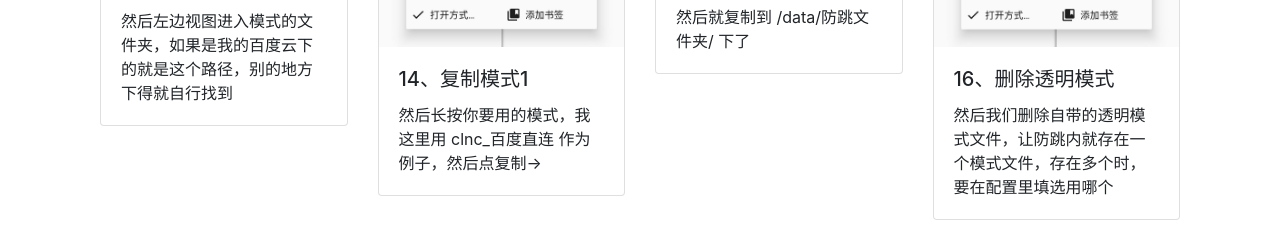
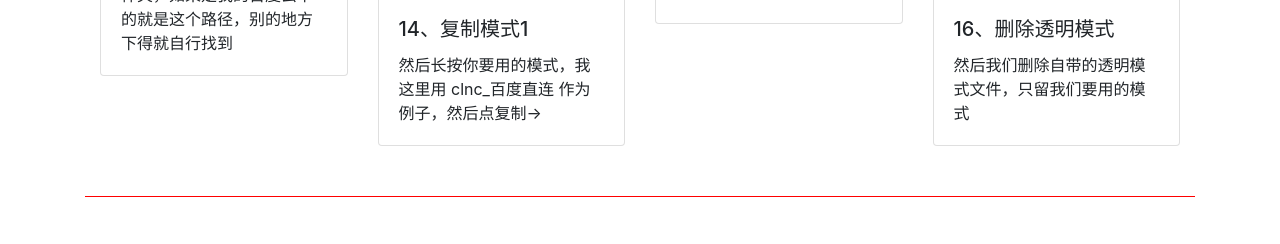
Before and after one commit to EternalPain/EternalPain.github.io, a plain HTML site: page index.html in a window 1280 px wide. Shown: the part 2501-2745 px from the top of the page. Drawn offline with nearby package versions, Linux system fonts and the light colour scheme.

Commit message:
更新图片

```diff
--- a/index.html
+++ b/index.html
@@ -128,7 +128,7 @@
                     imgPath: "img/删除透明模式.jpg",
                     imgAlt: "删除透明模式",
                     title: "删除透明模式",
-                    content: "然后我们删除自带的透明模式文件，让防跳内就存在一个模式文件，存在多个时，要在配置里填选用哪个"
+                    content: "然后我们删除自带的透明模式文件，只留我们要用的模式"
                 },
                 {
                     imgPath: "img/配置clnc启动.jpg",
```
Also changed, not shown: img/data路径.jpg, img/配置clnc启动.jpg.
